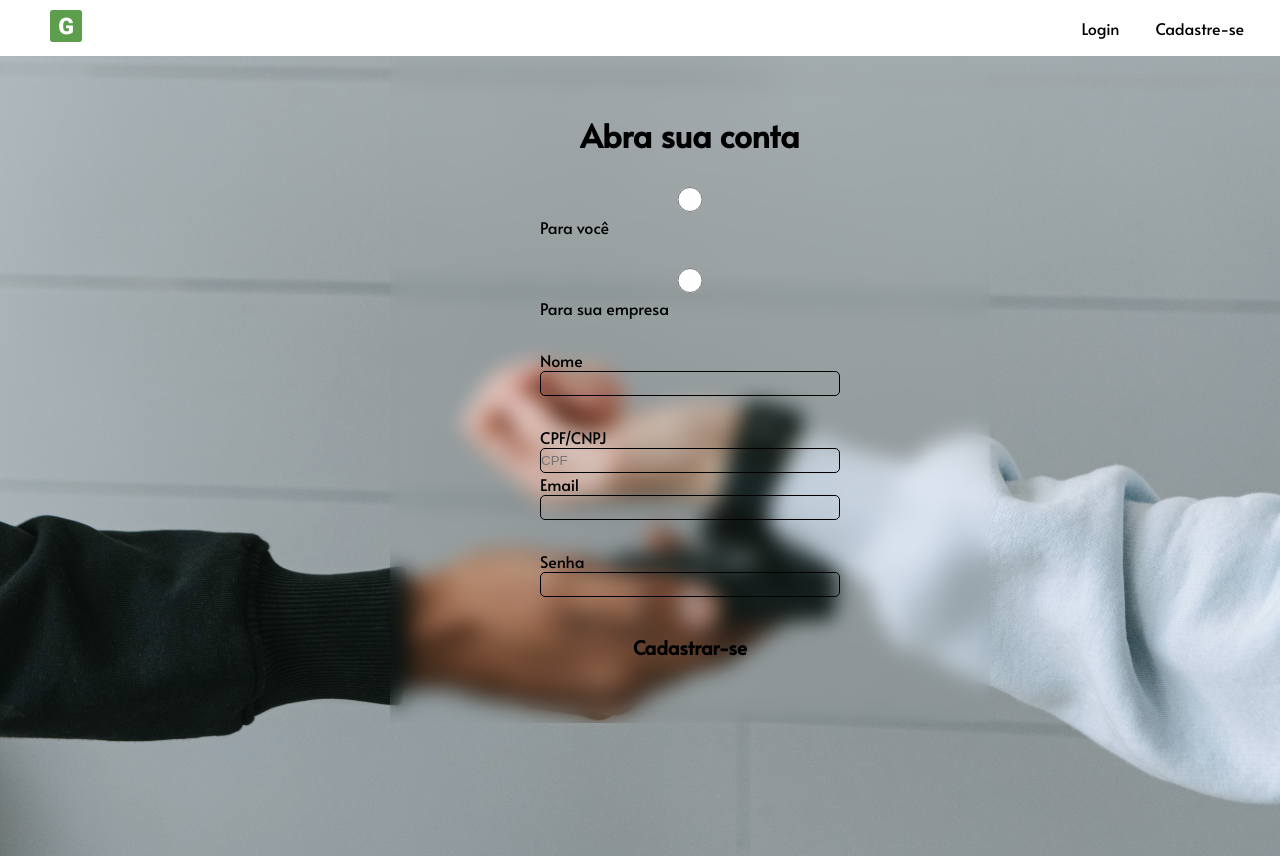
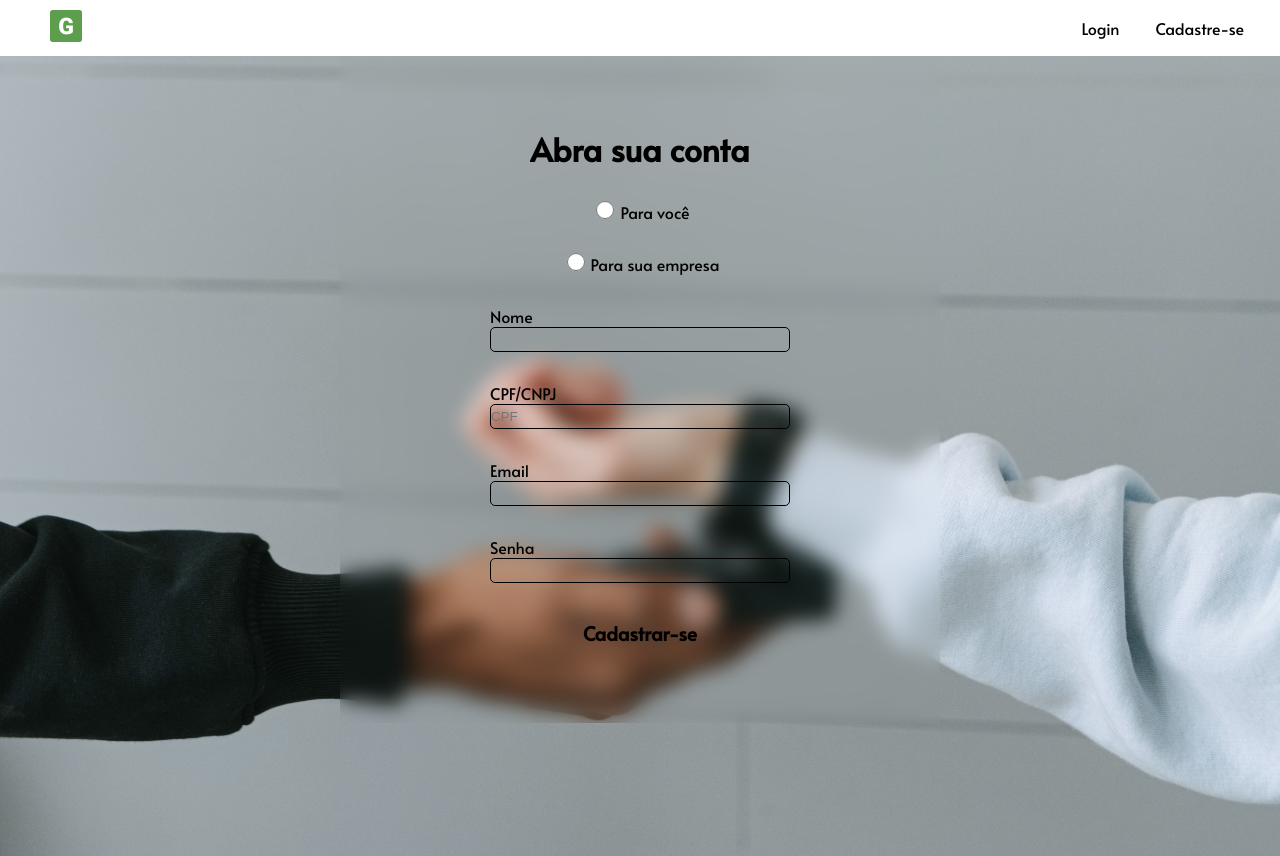
Before and after one commit to matheushnogueira/Projeto_GeneraBank, a React (Create React App) app in the folder generabank/: page /register in a window 1280 px wide. Built offline with nearby package versions, Linux system fonts and the light colour scheme.

Commit message:
teste servidor OK

```diff
--- a/generabank/package.json
+++ b/generabank/package.json
@@ -7,6 +7,7 @@
     "@testing-library/jest-dom": "^5.16.5",
     "@testing-library/react": "^13.3.0",
     "@testing-library/user-event": "^13.5.0",
+    "axios": "^0.27.2",
     "cpf-cnpj-validator": "^1.0.3",
     "react": "^18.2.0",
     "react-dom": "^18.2.0",
--- a/generabank/src/pages/Register/Register.jsx
+++ b/generabank/src/pages/Register/Register.jsx
@@ -3,6 +3,7 @@ import { useForm } from "react-hook-form";
 import { cpf, cnpj} from 'cpf-cnpj-validator';
 import { yupResolver } from '@hookform/resolvers/yup';
 import * as yup from "yup";
+import  axios  from "axios"
 
 //Styles
 import styles from './Register.module.css'
@@ -10,6 +11,7 @@ import styles from './Register.module.css'
 const schema = yup.object({
   name: yup.string().required("O nome é obrigatório"),
   document_number: yup.string().required().test((value) => cnpj.isValid(value) || cpf.isValid(value)),
+  document_type: yup.mixed().required("Escolha um tipo de conta"),
   email: yup.string().email("Digite um email válido").required("O email é obrigatório"),
   password: yup.string().min(6, "A senha deve ter pelo menos 6 dígitos").required("A senha é obrigatório"),
 }).required();
@@ -26,34 +28,45 @@ const Register = () => {
     resolver: yupResolver(schema)
   });
 
-  function onSubmit(userData){
-    console.log(userData)
-  }
+  const addUser = data => console.log(data)
+    // axios.post("https://c187-179-108-104-153.sa.ngrok.io/api/form",
+    // {
+    //   name: data.name,
+    //   document_number: parseInt(data.document_number),
+    //   document_type: data.document_type,
+    //   email: data.email,
+    //   password: data.password
+    // }
+    // ).then (() => {console.log(data)} )
 
   return (
     <div className={styles.back}>
-      <form className={styles.card} onSubmit={handleSubmit(onSubmit)}>
+      <form className={styles.card} onSubmit={handleSubmit(addUser)}>
 
       <h1>Abra sua conta</h1>
 
-      <div className='inputradio'>
+      <div>
         <input
+        className={styles.inputradio}
         type='radio'
         name="document_type"
         value={"CPF"}
         {...register("document_type", { required: true })}
         onClick={(e) => setType(e.target.value)} />
-        <label htmlFor="document_typr">Para você</label>
+        Para você
+        <span className={styles.radio}>{errors.document_type?.message}</span>
       </div>
 
-      <div className='inputradio'>
+      <div>
         <input
+        className={styles.inputradio}
         type='radio'
         name="document_type"
         value={"CNPJ"}
         {...register("document_type", { required: true })}
         onClick={(e) => setType(e.target.value)} />
-        <label htmlFor="document_type">Para sua empresa</label>
+        Para sua empresa
+        <span className={styles.radio}>{errors.document_type?.message}</span>
       </div>
 
       <label>
@@ -62,35 +75,35 @@ const Register = () => {
         <span>{errors.name?.message}</span>
       </label>
 
-      <div className='buttonType'>
+      <div className={styles.buttonType}>
         {type === "CPF" ?
         <label>
           CPF/CNPJ
             <input
-            type="text"
+            type="number"
             name='document_number'
             placeholder='CPF'
             {...register("document_number", { required: true })}
             />
-            {errors.CPF &&<span>Digite um CPF válido</span>}
+            {errors.document_number &&<span>Digite um CPF válido</span>}
         </label>
         :
         <label>
           CPF/CNPJ
           <input
-          type="text"
+          type="number"
           name='document_number'
           placeholder='CNPJ'
           {...register("document_number", { required: true })} />
-          {errors.CNPJ &&<span>Digite um CNPJ válido</span>}
+          {errors.document_number &&<span>Digite um CNPJ válido</span>}
         </label>}
+      </div>
 
       <label>
         Email
         <input type="text" name='email' {...register("email", { required: true })} />
         <span>{errors.email?.message}</span>
       </label>
-      </div>
 
       <label>
         Senha
--- a/generabank/src/pages/Register/Register.module.css
+++ b/generabank/src/pages/Register/Register.module.css
@@ -13,7 +13,7 @@
 .card {
     height: 667px;
     width: 600px;
-    margin-left:390px;
+    margin:auto;
     display: flex;
     flex-direction: column;
     justify-content: center;
@@ -22,12 +22,9 @@
     backdrop-filter: blur(10px);
     font-family: Alata;
   }
-
-  .link p{
-    font-family: Atala;
-  }
-  .link a{
-    color: black;
+  .card .inputradio{
+    width: 30px;
+    height: 18px;
   }
 
   .card label {
@@ -43,6 +40,7 @@
     width: 300px;
     background-color: transparent;
   }
+
 
   .card button {
     width: 300px;
@@ -62,3 +60,7 @@
     margin-top: 50px;
     font-size: small;
   }
+  .card .radio{
+    margin: auto;
+
+  }
```
Also changed, not shown: 1 other file (tests, documents, lock files or other folders).
